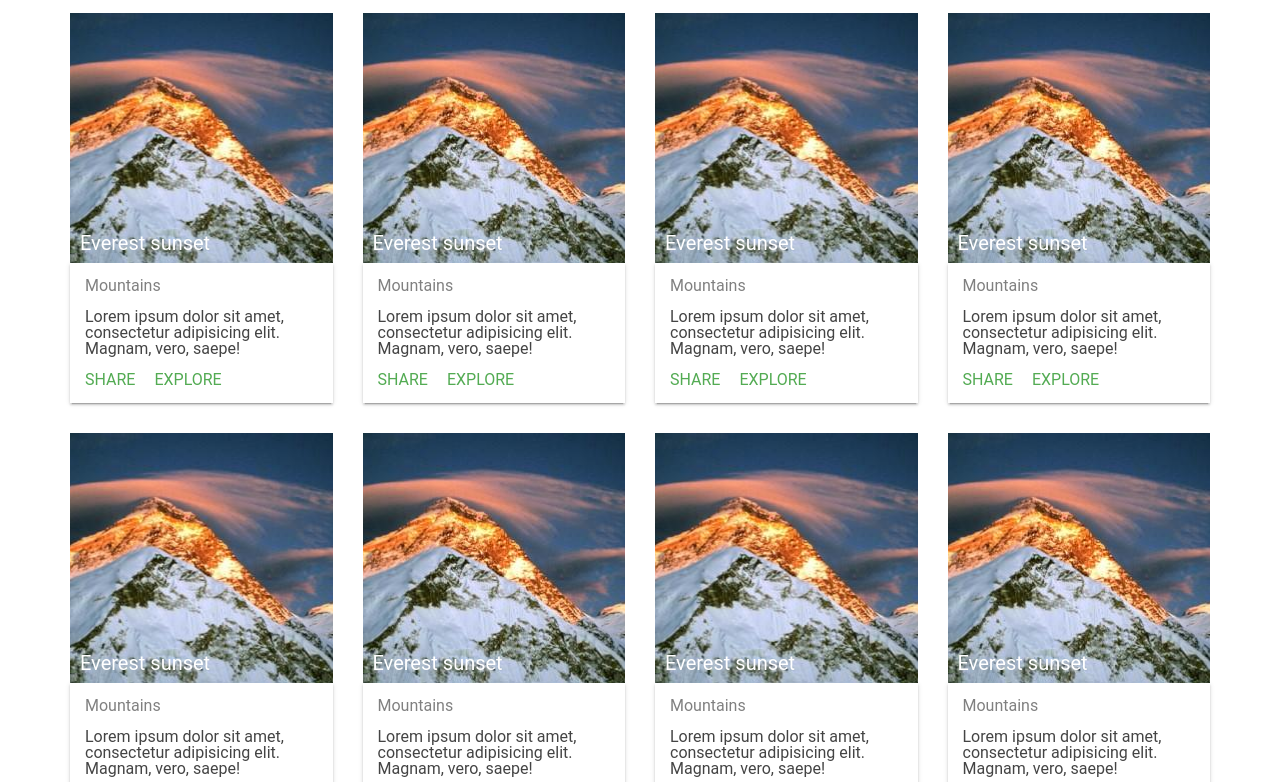
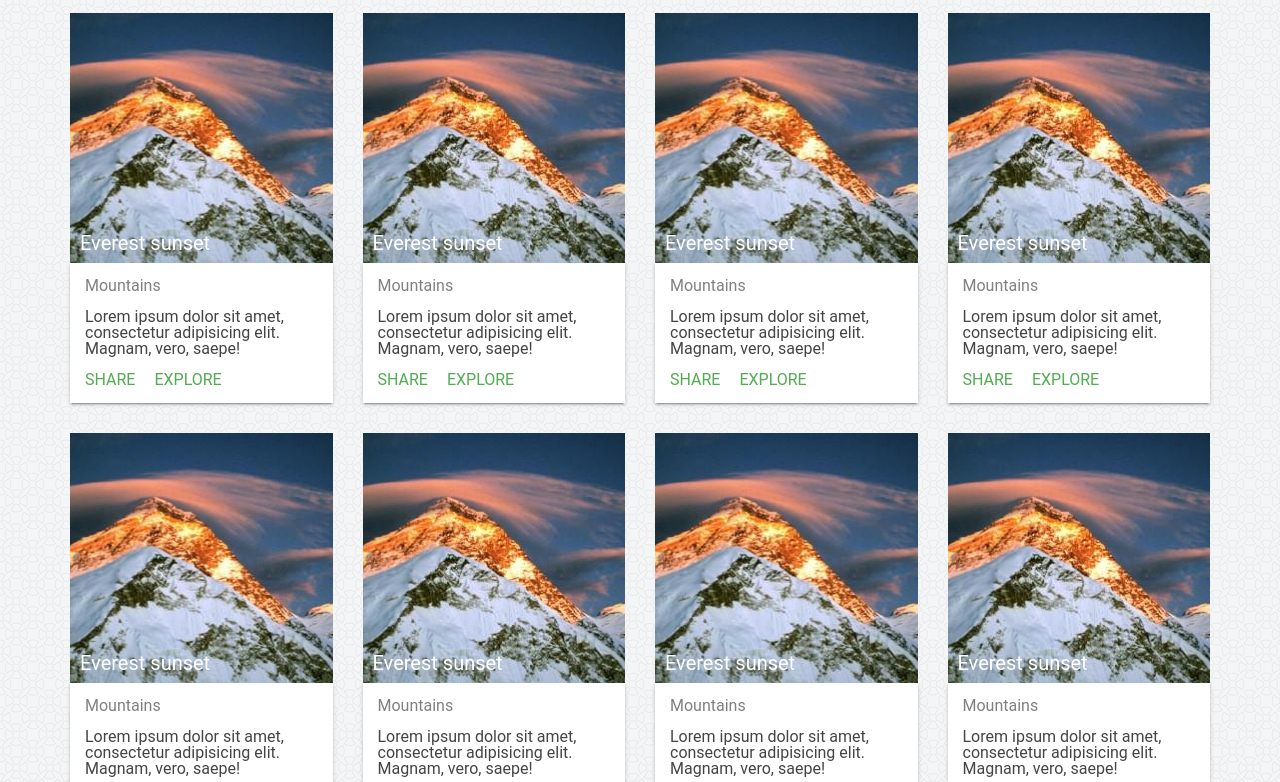
Before and after one commit to gandzja/level-up-homeworks, a website: page public/views/css/homework-4/index.html in a window 1280 px wide. Shown: the part 499-1281 px from the top of the page. Drawn offline with Linux system fonts and the light colour scheme.

Commit message:
CSS HW 4 fixes

```diff
--- a/public/views/css/homework-4/css/style.css
+++ b/public/views/css/homework-4/css/style.css
@@ -27,6 +27,12 @@ a {
 /* Your styles go below */
 *, :before, :after {
   box-sizing: inherit;
+}
+.wrapper {
+  background-image: url(../images/pattern.png);
+  background-repeat: repeat;
+  background-attachment: fixed;
+  position: relative;
 }
 .container {
   margin: 0 auto;
```
